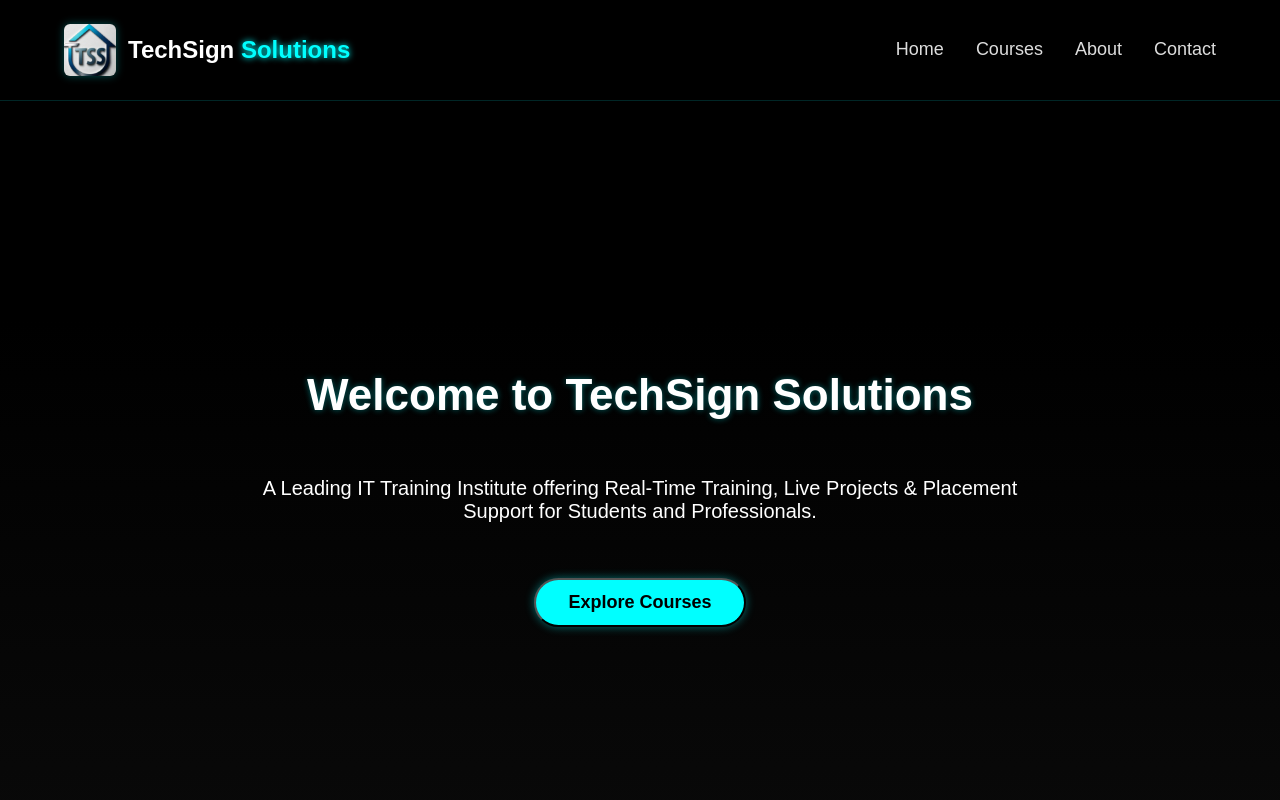
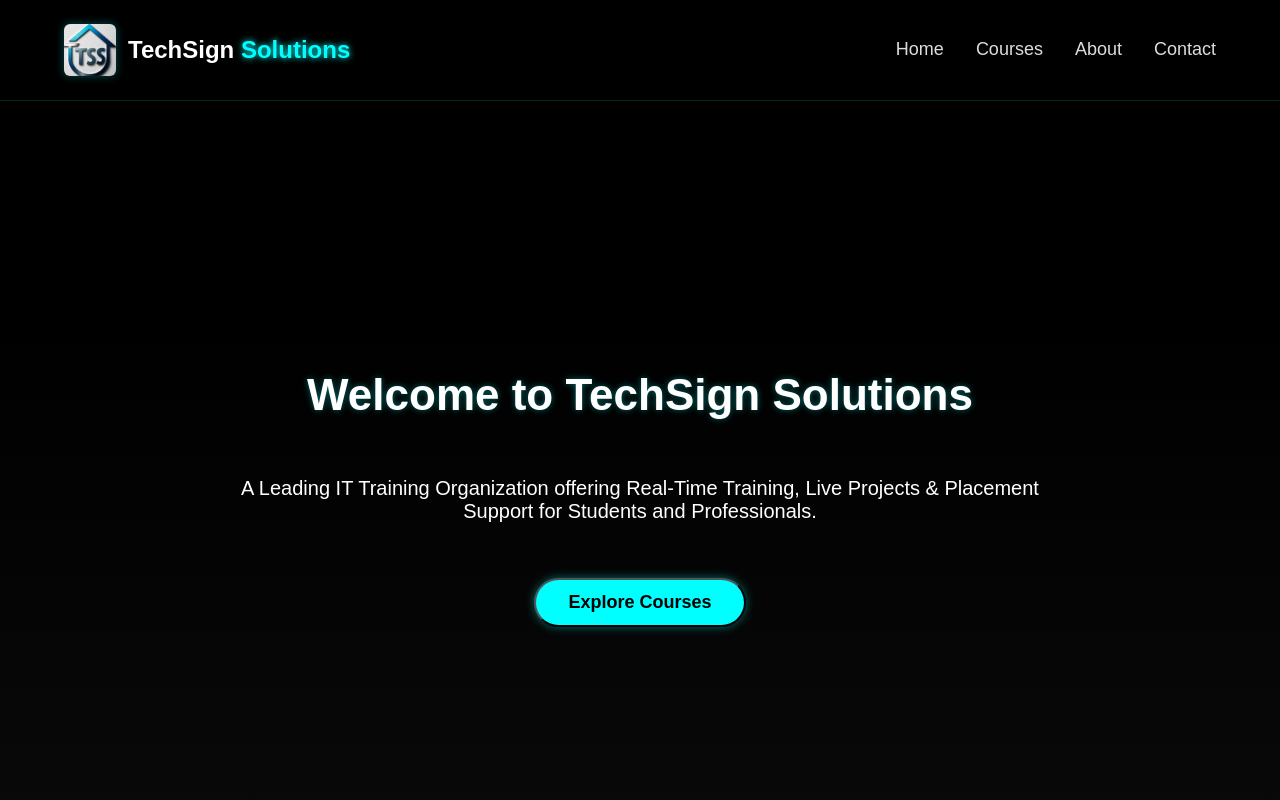
Before and after one commit to Chandru6547/TSSFrontend, a React (Create React App) app: page / in a window 1280 px wide. Shown: the top 800 px of the page. Built offline with nearby package versions, Linux system fonts and the light colour scheme.

Commit message:
changed institute to organization

```diff
--- a/src/Pages/Homepage.jsx
+++ b/src/Pages/Homepage.jsx
@@ -39,7 +39,7 @@
         </h1>
 
         <p className="hero-subtitle fade-section">
-          A Leading IT Training Institute offering Real-Time Training,
+          A Leading IT Training Organization offering Real-Time Training,
           Live Projects & Placement Support for Students and Professionals.
         </p>
 
```
